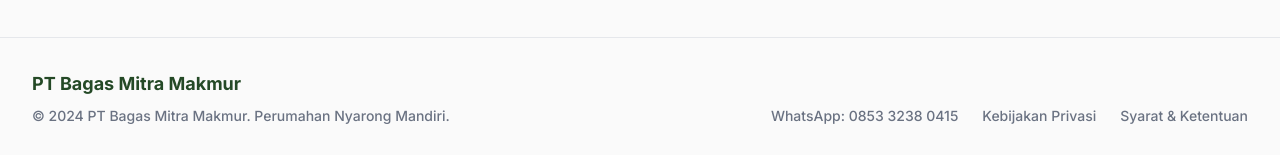
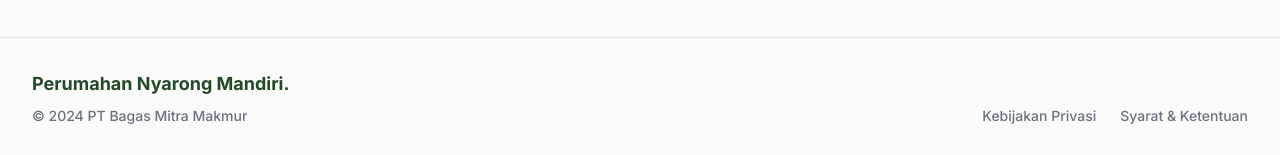
Before and after one commit to syafiqeil/bagasmitratimur, a Next.js app: page / in a window 1280 px wide. Shown: the part 3289-3444 px from the top of the page. Built offline with nearby package versions, Linux system fonts and the light colour scheme; no server answers; the database is empty.

Commit message:
style: hide footer on login and register pages

```diff
--- a/app/components/Footer.tsx
+++ b/app/components/Footer.tsx
@@ -5,8 +5,13 @@
 export default function Footer() {
   const pathname = usePathname();
 
-  // Jika sedang di halaman admin, sembunyikan footer
-  if (pathname === "/admin" || pathname?.startsWith("/admin/")) {
+  // Jika sedang di halaman admin, login, atau register, sembunyikan footer
+  if (
+    pathname === "/admin" ||
+    pathname?.startsWith("/admin/") ||
+    pathname === "/login" ||
+    pathname === "/register"
+  ) {
     return null;
   }
 
@@ -14,13 +19,12 @@
     <footer className="bg-[#FAFAFA] border-t border-gray-200 py-8">
       <div className="max-w-7xl mx-auto px-4 md:px-8 flex flex-col md:flex-row justify-between items-center md:items-end gap-6">
         <div className="text-center md:text-left">
-          <h3 className="font-bold text-[#244926] text-lg mb-2">PT Bagas Mitra Makmur</h3>
+          <h3 className="font-bold text-[#244926] text-lg mb-2">Perumahan Nyarong Mandiri.</h3>
           <p className="text-gray-500 text-sm font-medium">
-            © 2024 PT Bagas Mitra Makmur. Perumahan Nyarong Mandiri.
+            © 2024 PT Bagas Mitra Makmur
           </p>
         </div>
         <div className="flex flex-wrap justify-center gap-6 text-sm text-gray-500 font-medium">
-          <a href="#" className="hover:text-[#244926] transition-colors">WhatsApp: 0853 3238 0415</a>
           <a href="#" className="hover:text-[#244926] transition-colors">Kebijakan Privasi</a>
           <a href="#" className="hover:text-[#244926] transition-colors">Syarat & Ketentuan</a>
         </div>
```
